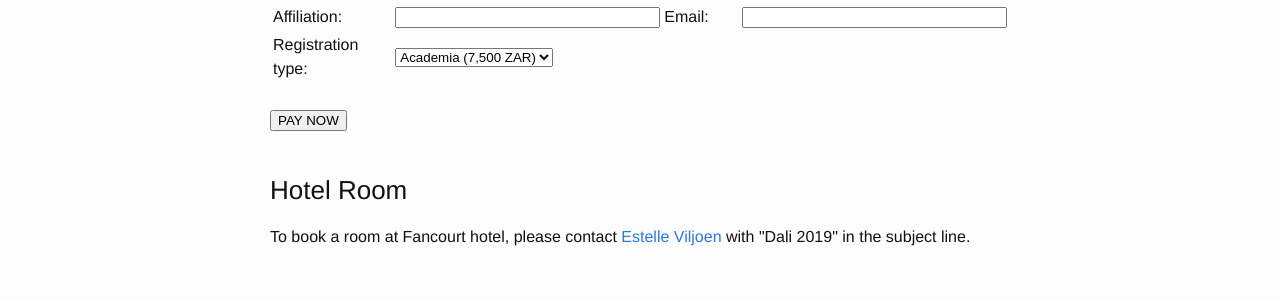
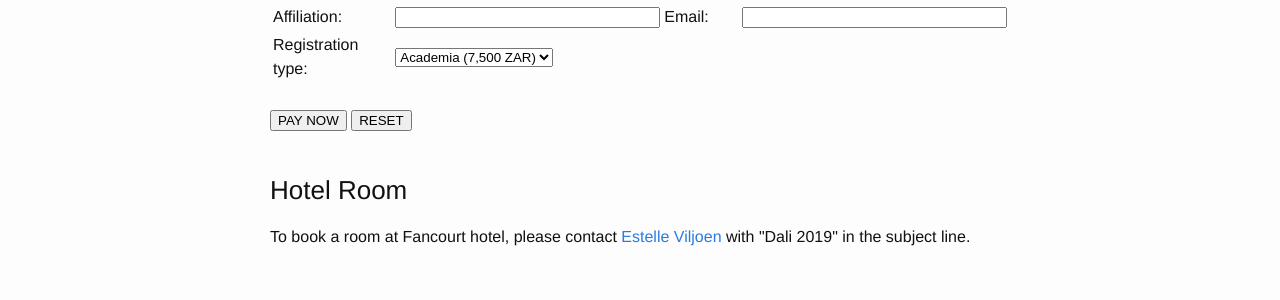
Before and after one commit to dalimeeting/dalimeeting.github.io, a Jekyll site: the page built from registration.html, in a window 1280 px wide. Shown: the part 1273-1573 px from the top of the page. Built offline with Jekyll 4.4.1, drawn with Linux system fonts in a browser that asks for light colours.

Commit message:
Update registration.html

```diff
--- a/_layouts/registration.html
+++ b/_layouts/registration.html
@@ -37,7 +37,7 @@
   <tr><td>First name:</td><td><input type="text" size="30" name="customerFirstname" required></td>
   <td>Last name:</td><td><input type="text" size="30" name="customerLastname" required></td></tr>
   <tr><td>Affiliation:</td><td><input type="text" size="30" name="customerAffiliation" required></td>
-  <td>Email:</td><td><input type="text" size="30" name="customerEmail" required></td></tr> <!---Card holders email address--->
+  <td>Email:</td><td><input type="email" size="30" name="customerEmail" required></td></tr> <!---Card holders email address--->
   <tr><td>Registration type:</td><td><select name="customerType">
     <option value="academia">Academia (7,500 ZAR)</option>
     <option value="industry">Industry (10,000 ZAR)</option>
@@ -45,6 +45,7 @@
   </table>
     <br>
     <input name="submit" type="submit" value="PAY NOW"> <!---Submit button--->
+    <input type="reset" value="RESET">
   </form>
   </p>
 
```
